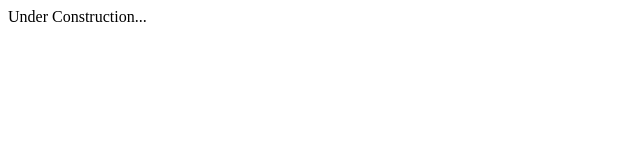
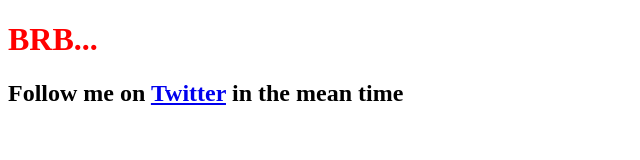
Before and after one commit to jmegan/Startup-Institute, a plain HTML site: page index.html in a window 1280 px wide. Shown: the whole page, without its empty margins (0-640 px from the left). Drawn offline with Linux system fonts and the light colour scheme.

Commit message:
update index

```diff
--- a/index.html
+++ b/index.html
@@ -1,5 +1,15 @@
+<!DOCTYPE html>
+
 <html>
-<body>
-Under Construction...
-</body>
+
+  <head>
+    <title>John M. Egan</title>
+
+  </head>
+
+  <body>
+    <h1 style="color:red" style="align:middle">  BRB... </h1>
+
+    <h2>Follow me on <a href="https://www.twitter.com/john_m_egan">Twitter</a> in the mean time</h2>
+  </body>
 </html>
```
